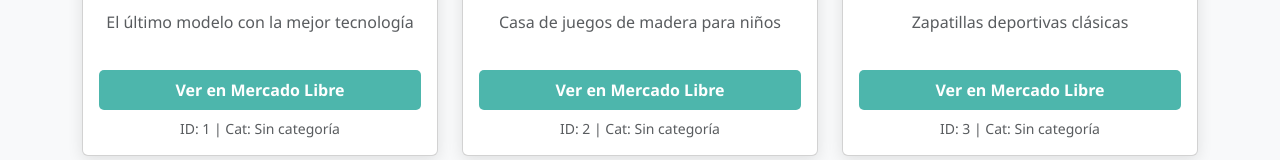
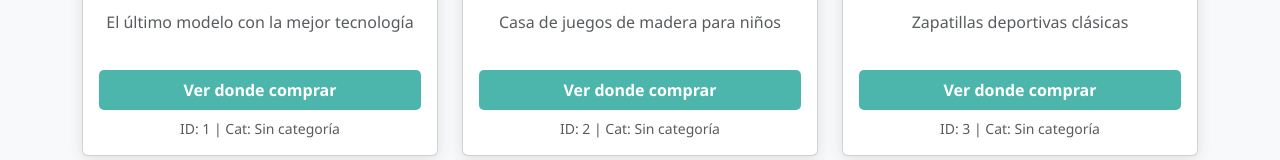
Before and after one commit to bbyfercitaa/frontend, a React (Vite) app: page / in a window 1280 px wide. Shown: the part 1066-1226 px from the top of the page. Built offline with nearby package versions, Linux system fonts and the light colour scheme.

Commit message:
Actualice  un atomo viewMoreButton.jsx
do you speak inglish

```diff
--- a/src/components/atoms/ViewMoreButton.jsx
+++ b/src/components/atoms/ViewMoreButton.jsx
@@ -8,7 +8,7 @@
       rel="noopener noreferrer"
       className="view-more"
     >
-      Ver en Mercado Libre
+      Ver donde comprar
     </a>
   );
 };
```
